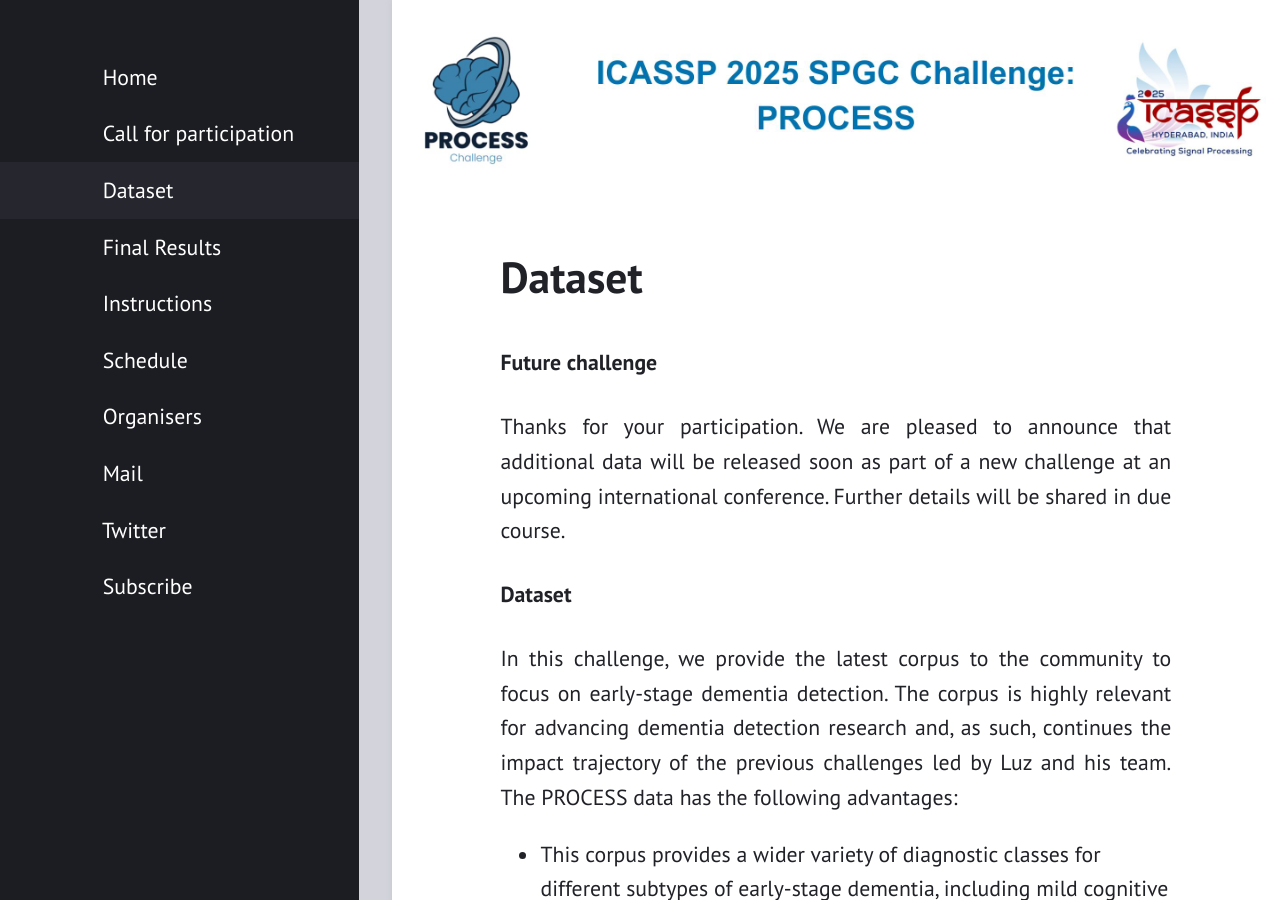
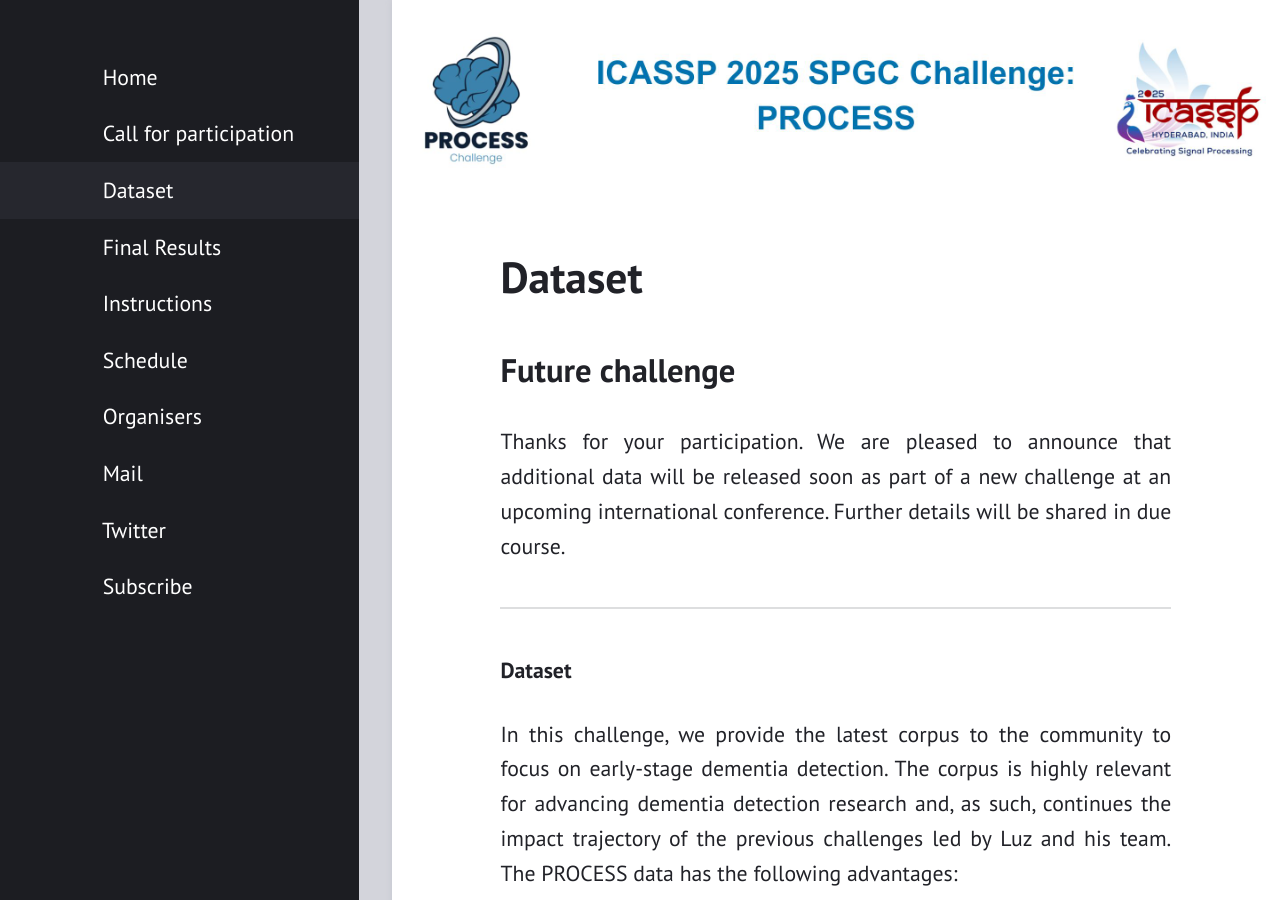
Before and after one commit to processchallenge/processchallenge.github.io, a Jekyll site: the page built from dataset.md, in a window 1280 px wide and 900 px high. Built offline with Jekyll 4.4.1, drawn with Linux system fonts in a browser that asks for light colours.

Commit message:
fixed date issue

```diff
--- a/dataset.md
+++ b/dataset.md
@@ -4,8 +4,9 @@ permalink: "/dataset/"
 layout: page
 ---
 
-#### Future challenge
+# Future challenge
 Thanks for your participation. We are pleased to announce that additional data will be released soon as part of a new challenge at an upcoming international conference. Further details will be shared in due course.
+<hr>
 
 #### Dataset
 In this challenge, we provide the latest corpus to the community to focus on early-stage dementia detection. The corpus is highly relevant for advancing dementia detection research and, as such, continues the impact trajectory of the previous challenges led by Luz and his team. The PROCESS data has the following advantages:
```
Also changed, not shown: _posts/2025-05-27-thanks.md (renamed from _posts/27-05-2025-thanks.md).
